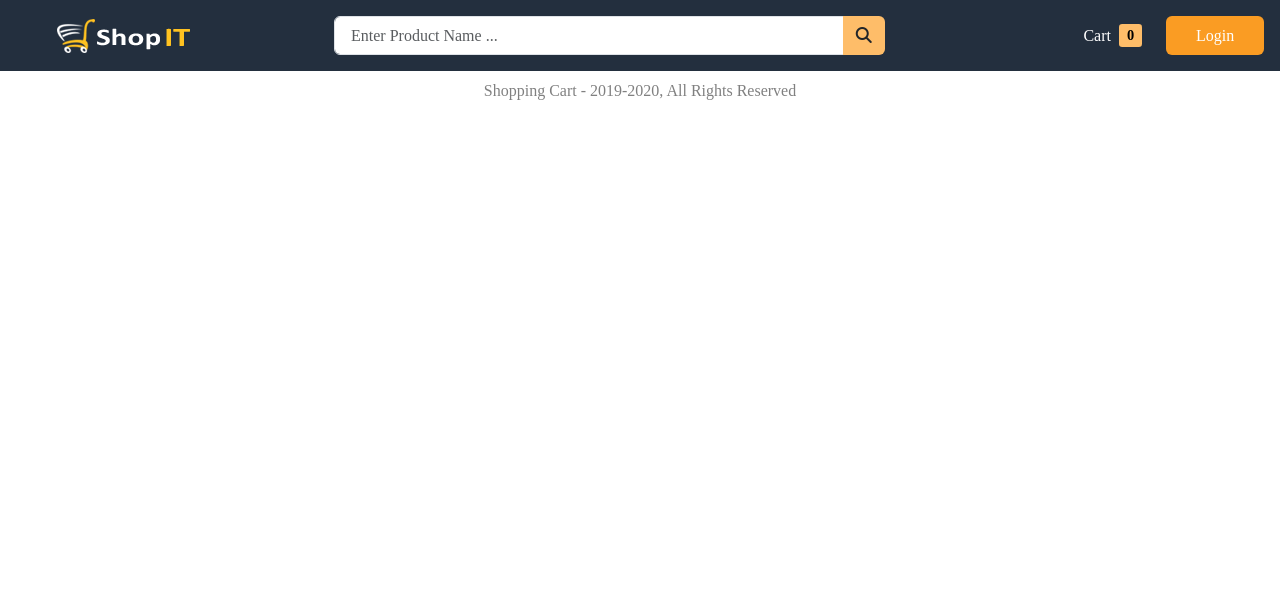
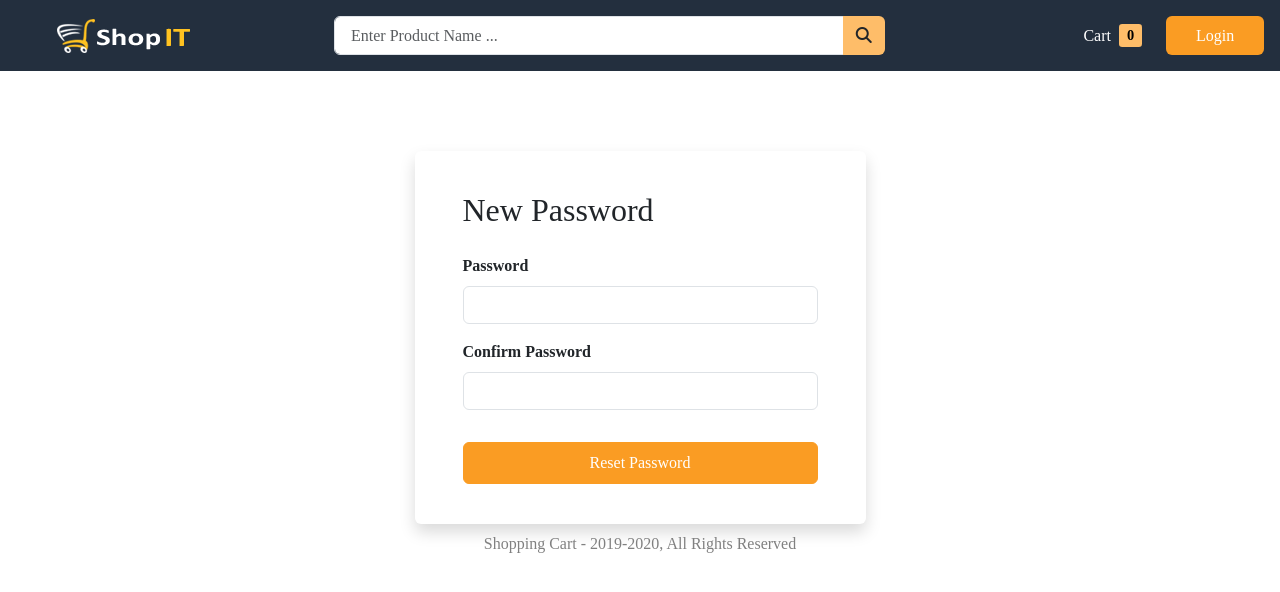
Before and after one commit to fidhahadi/ShopIT-Ecommerce-using-MERN, a React (Create React App) app in the folder frontend/: page /password/reset/1 in a window 1280 px wide. Shown: the top 592 px of the page. Built offline with nearby package versions, Linux system fonts and the light colour scheme; no server answers; a web font is replaced by a local one.

Commit message:
forgot and reset password set in the frontend

```diff
--- a/frontend/src/App.js
+++ b/frontend/src/App.js
@@ -16,6 +16,7 @@
 import UploadAvatar from './components/user/UploadAvatar';
 import UpdatePassword from './components/user/UpdatePassword';
 import ForgotPassword from './components/auth/ForgotPassword';
+import ResetPassword from './components/auth/ResetPassword';
 
 function App() {
   return (
@@ -32,6 +33,7 @@
             <Route path="/register" element={<Register />} />
 
             <Route path="/password/forgot" element={<ForgotPassword />} />
+            <Route path="/password/reset/:token" element={<ResetPassword />} />
 
 
             <Route path="/me/profile" element={
--- a/frontend/src/components/auth/ResetPassword.jsx
+++ b/frontend/src/components/auth/ResetPassword.jsx
@@ -1,30 +1,74 @@
-import React from 'react'
+import React, { useEffect, useState } from 'react'
+import { useResetPasswordMutation } from '../../redux/api/userApi';
+import { useNavigate, useParams } from 'react-router';
+import toast from 'react-hot-toast';
+import { useSelector } from 'react-redux';
 
 const ResetPassword = () => {
+
+    const [password, setPassword] = useState("");
+    const [confirmPassword, setconfirmPassword] = useState("");
+
+    const { isAuthenticated } = useSelector((state) => state.auth);
+    const params = useParams();
+
+
+    const [resetPassword, { isLoading, error, isSuccess }] = useResetPasswordMutation();
+
+    const navigate = useNavigate();
+
+    useEffect(() => {
+        if (isAuthenticated) {
+            navigate('/');
+        }
+        if (error) {
+            toast.error(error?.data?.message);
+        }
+        if (isSuccess) {
+            toast.success("Password reset successfully");
+            navigate("/login");
+        }
+
+    }, [error, isSuccess])
+
+    const submitHandler = (e) => {
+        e.preventDefault();
+        if (password !== confirmPassword) {
+            toast.error("Password does not match. Try Again.");
+        }
+
+        const data = { password, confirmPassword };
+
+        resetPassword({ token: params?.token, body: data });
+
+    }
+
+
+
     return (
         <>
             <div className="row wrapper">
                 <div className="col-10 col-lg-5">
                     <form
                         className="shadow rounded bg-body"
-                        action="your_submit_url_here"
-                        method="post"
+                        onSubmit={submitHandler}
                     >
                         <h2 className="mb-4">New Password</h2>
 
                         <div className="mb-3">
-                            <label for="password_field" className="form-label">Password</label>
+                            <label htmlFor="password_field" className="form-label">Password</label>
                             <input
                                 type="password"
                                 id="password_field"
                                 className="form-control"
                                 name="password"
-                                value=""
+                                value={password}
+                                onChange={(e) => setPassword(e.target.value)}
                             />
                         </div>
 
                         <div className="mb-3">
-                            <label for="confirm_password_field" className="form-label"
+                            <label htmlFor="confirm_password_field" className="form-label"
                             >Confirm Password</label
                             >
                             <input
@@ -32,12 +76,14 @@
                                 id="confirm_password_field"
                                 className="form-control"
                                 name="confirm_password"
-                                value=""
+                                value={confirmPassword}
+                                onChange={(e) => setconfirmPassword(e.target.value)}
                             />
                         </div>
 
-                        <button id="new_password_button" type="submit" className="btn w-100 py-2">
-                            Set Password
+                        <button id="new_password_button" type="submit" className="btn w-100 py-2"
+                            disabled={isLoading}>
+                            {isLoading ? "Resetting Password...." : "Reset Password"}
                         </button>
                     </form>
                 </div>
--- a/frontend/src/redux/api/userApi.js
+++ b/frontend/src/redux/api/userApi.js
@@ -60,8 +60,15 @@
                 };
             },
         }),
-
-
+        resetPassword: builder.mutation({
+            query({ token, body }) {
+                return {
+                    url: `/password/reset/${token}`,
+                    method: "PUT",
+                    body,
+                };
+            },
+        }),
     }),
 });
 
@@ -70,4 +77,5 @@
     useUploadAvatarMutation,
     useUpdatePasswordMutation,
     useForgotPasswordMutation,
+    useResetPasswordMutation,
 } = userApi
```
Also changed, not shown: 2 other files (tests, documents, lock files or other folders).
